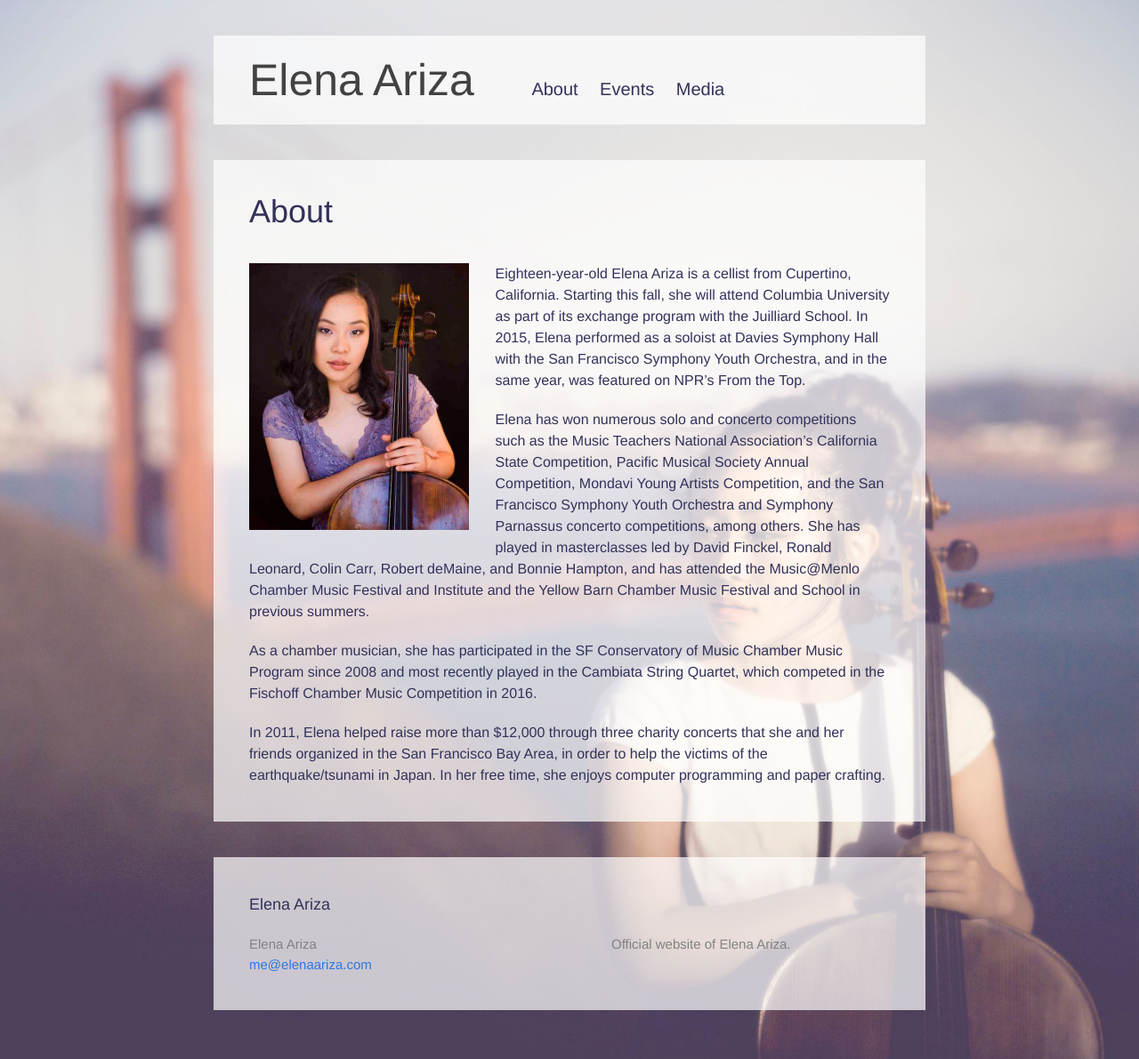
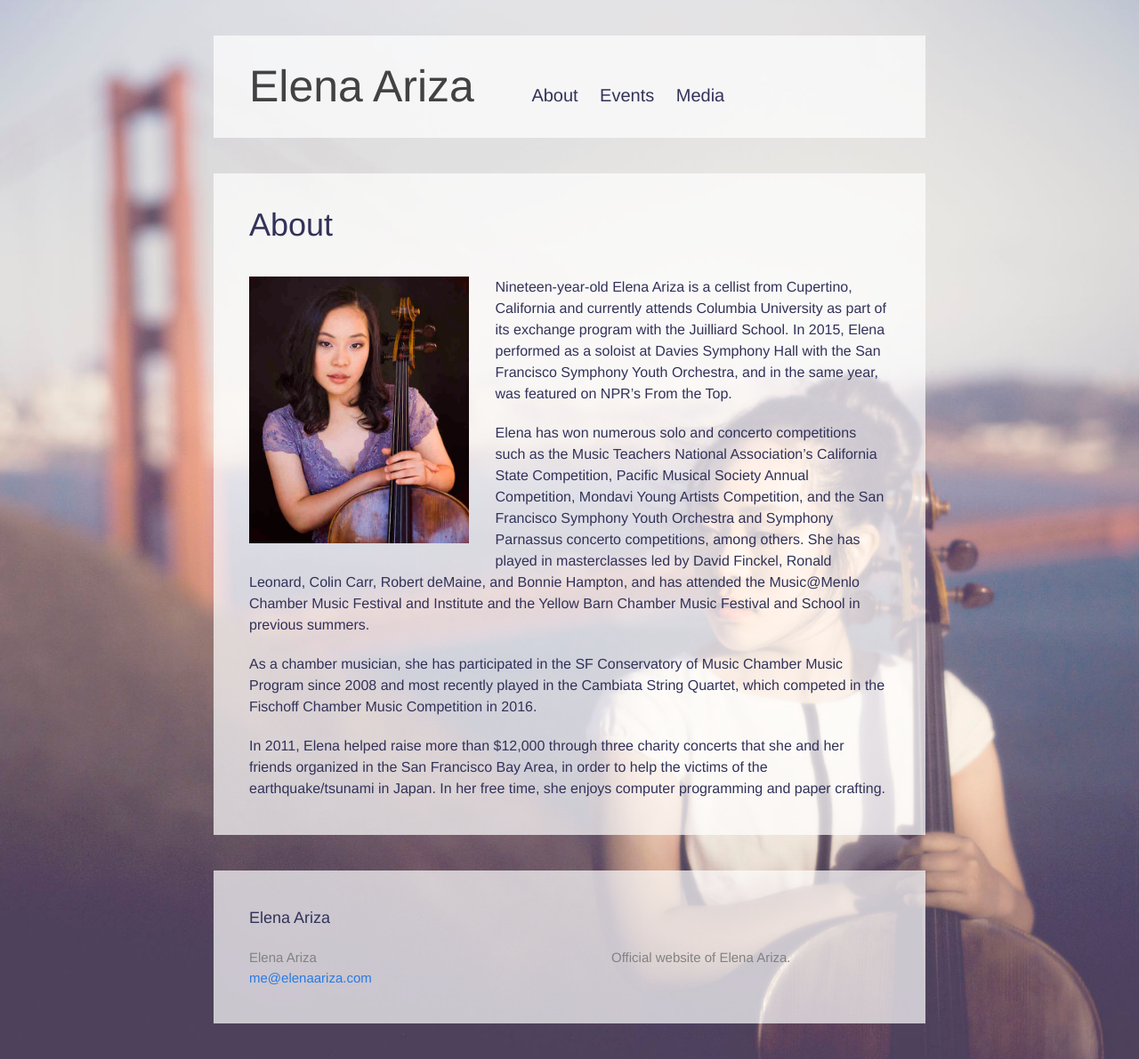
Before and after one commit to dawnstar63/dawnstar63.github.io, a Jekyll site: the page built from about.md, in a window 1280 px wide. Shown: the whole page at 89% size. Built offline with Jekyll 4.4.1, drawn with Linux system fonts in a browser that asks for light colours; nearby versions of some CDN libraries.

Commit message:
changes to css and about

```diff
--- a/_includes/header.html
+++ b/_includes/header.html
@@ -16,8 +16,6 @@
 
 
       </nav>
-      <img class="menu-icon" src="/img/MenuIcon4.png">
-
 
     </div>
 
--- a/_sass/_layout.scss
+++ b/_sass/_layout.scss
@@ -12,9 +12,9 @@
     position: relative;
 
     .wrapper {
-        background-color: rgba(255,255,255,0.7);
         position: relative;
-
+        padding-top: $spacing-unit/2;
+        padding-bottom: $spacing-unit/2;
     }
 
     .site-title:hover {
@@ -34,12 +34,12 @@
 
 
 .header-links {
+
 }
 
 .site-title {
     font-size: $site-title-font-size;
     font-weight: 300;
-    line-height: 2;
     display: inline;
     white-space: nowrap;
 
@@ -48,25 +48,6 @@
         color: $grey-color-dark;
     }
 }
-
-.menu-icon {
-    display: none;
-    @include media-query($on-palm) {
-        display: inline;
-        // display: inline-block;
-    }
-    max-width: none;
-    margin: auto;
-    width: 50px;
-    padding: 0px;
-    height: auto;
-    vertical-align: text-bottom;
-    position: absolute;
-    right: 20px;
-    top: 0;
-    bottom: 0;
-}
-
 
 .site-nav {
 
@@ -80,9 +61,6 @@
     -ms-flex: auto; /* IE 10 */
     flex: auto;
 
-    @include media-query($on-palm) {
-        display: none;
-    }
     margin-left: 50px;
     width: 100%;
 
--- a/about.md
+++ b/about.md
@@ -7,7 +7,7 @@ order: 1
 
 <img style="float: left;" height = "300" src="/img/Elena Ariza small.jpeg">
 
-Eighteen-year-old Elena Ariza is a cellist from Cupertino, California. Starting this fall, she will attend Columbia University as part of its exchange program with the Juilliard School. In 2015, Elena performed as a soloist at Davies Symphony Hall with the San Francisco Symphony Youth Orchestra, and in the same year, was featured on NPR’s From the Top.
+Nineteen-year-old Elena Ariza is a cellist from Cupertino, California and currently attends Columbia University as part of its exchange program with the Juilliard School. In 2015, Elena performed as a soloist at Davies Symphony Hall with the San Francisco Symphony Youth Orchestra, and in the same year, was featured on NPR’s From the Top.
 
 Elena has won numerous solo and concerto competitions such as the Music Teachers National Association’s California State Competition, Pacific Musical Society Annual Competition, Mondavi Young Artists Competition, and the San Francisco Symphony Youth Orchestra and Symphony Parnassus concerto competitions, among others. She has played in masterclasses led by David Finckel, Ronald Leonard, Colin Carr, Robert deMaine, and Bonnie Hampton, and has attended the Music@Menlo Chamber Music Festival and Institute and the Yellow Barn Chamber Music Festival and School in previous summers.
 
```
